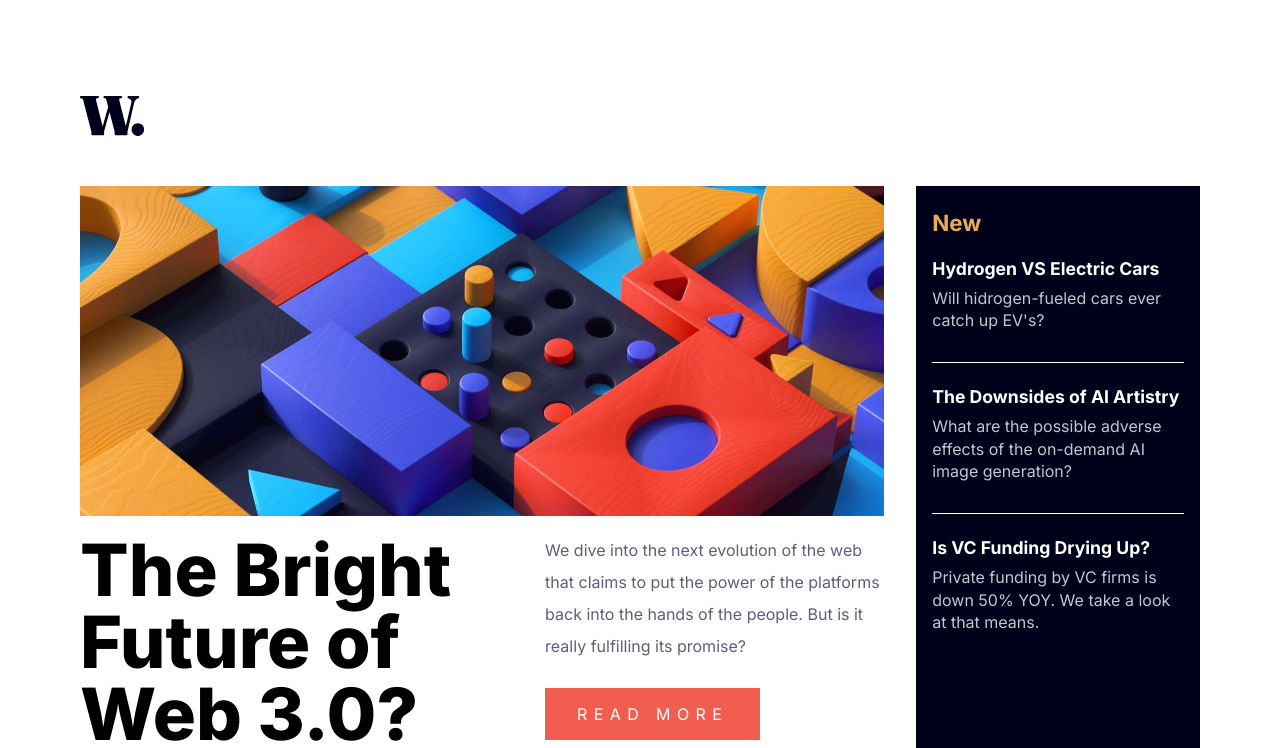
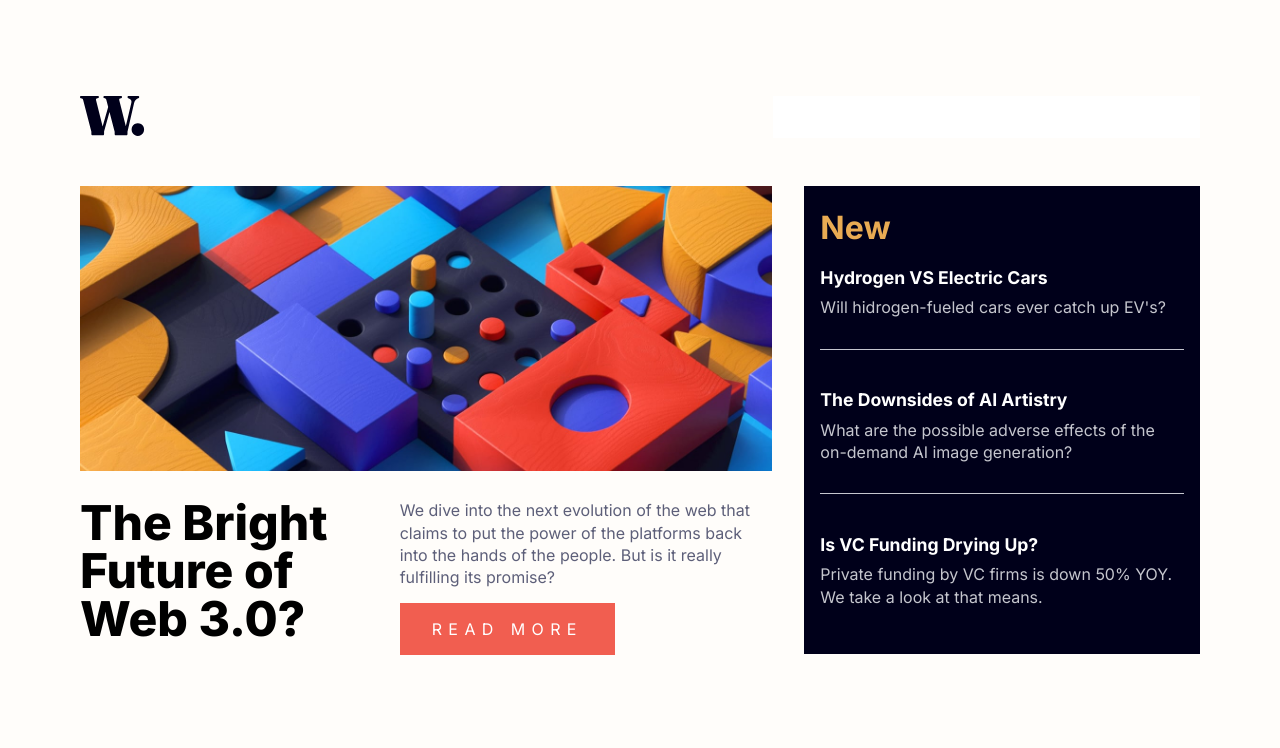
Before and after one commit to edward-montoya/news-homepage, a Vue app: page / in a window 1280 px wide. Shown: the top 748 px of the page. Built offline with nearby package versions, Linux system fonts and the light colour scheme.

Commit message:
Added visual improvements

```diff
--- a/src/App.vue
+++ b/src/App.vue
@@ -19,7 +19,7 @@ import TopTierComponent from './components/TopTierComponent.vue';
 @media screen and (min-width: 1024px) {
   main {
     display: grid;
-    grid-template-areas: "header header header header" "banner banner banner news" "top top top top";
+    grid-template-areas: "header header header header header" "banner banner banner news news" "top top top top top";
     column-gap: 2rem;
   }
   .header  {
--- a/src/assets/base.css
+++ b/src/assets/base.css
@@ -14,7 +14,7 @@
 
 /* semantic color variables for this project */
 :root {
-  --color-background: var(--vt-c-white);
+  --color-background: var(--vt-neutral-white);
   --color-background-soft: var(--vt-c-white-soft);
   --color-background-mute: var(--vt-c-white-mute);
 
@@ -60,6 +60,7 @@ footer, header, hgroup, menu, nav, section {
 }
 body {
 	line-height: 1;
+  background-color: var(--vt-neutral-white);
 }
 ol, ul {
 	list-style: none;
--- a/src/components/MainBanner.vue
+++ b/src/components/MainBanner.vue
@@ -47,7 +47,8 @@
   &__description {
     grid-area: description;
     color: var(--vt-neutral-dark-gray);
-    line-height: 2rem;
+    line-height: 1.4rem;
+    margin-bottom: 3rem;
   }
   &__button {
     grid-area: button;
@@ -68,9 +69,13 @@
 @media screen and (min-width: 1024px) {
   .banner {
     display: grid;
-    grid-template-areas: 'picture picture' 'picture picture' 'title description' 'title button';
+    column-gap: 2rem;
+    grid-template-areas: 'picture picture picture' 'picture picture picture' 'title description description' 'title button button';
     &__title {
-      font-size: 4.5rem;
+      font-size: 3rem;
+    }
+    &__description {
+        margin-bottom: 0;
     }
   }
 }
--- a/src/components/NavMenu.vue
+++ b/src/components/NavMenu.vue
@@ -2,7 +2,7 @@
   <nav class="nav" :class="{ 'nav--visible': visible }">
     <div class="nav__container">
       <button @click="close" class="nav__close">
-        <img src="../assets/images/icon-menu-close.svg" />
+        <img src="../assets/images/icon-menu-close.svg" alt="" />
       </button>
       <ul class="nav__menu">
         <li><a href="/home" aria-label="Homepage">Home</a></li>
--- a/src/components/NewsComponent.vue
+++ b/src/components/NewsComponent.vue
@@ -36,7 +36,7 @@
     &__container {
         display: flex;
         flex-direction: column;
-        gap: 1rem;
+        gap: 2rem;
         margin-top: 1rem;
     }
     &__title {
@@ -56,7 +56,7 @@
         }
         &--main {
             color: var(--vt-primary-soft-orange);
-            font-size: 1.4rem;
+            font-size: 2rem;
         }
     }
     &__description {
@@ -66,7 +66,7 @@
     }
     &__item {
         color: white;
-        border-bottom: 1px solid white;
+        border-bottom: 1px solid var(--vt-neutral-gray);
         li:last-child > & {
             border-bottom: none;
         }
--- a/src/components/TopTierComponent.vue
+++ b/src/components/TopTierComponent.vue
@@ -71,9 +71,6 @@
     display: grid;
     grid-template-columns: repeat(3, 1fr);
     gap: 2rem;
-    &__image {
-      max-width: 10rem;
-    }
   }
 }
 </style>
```
